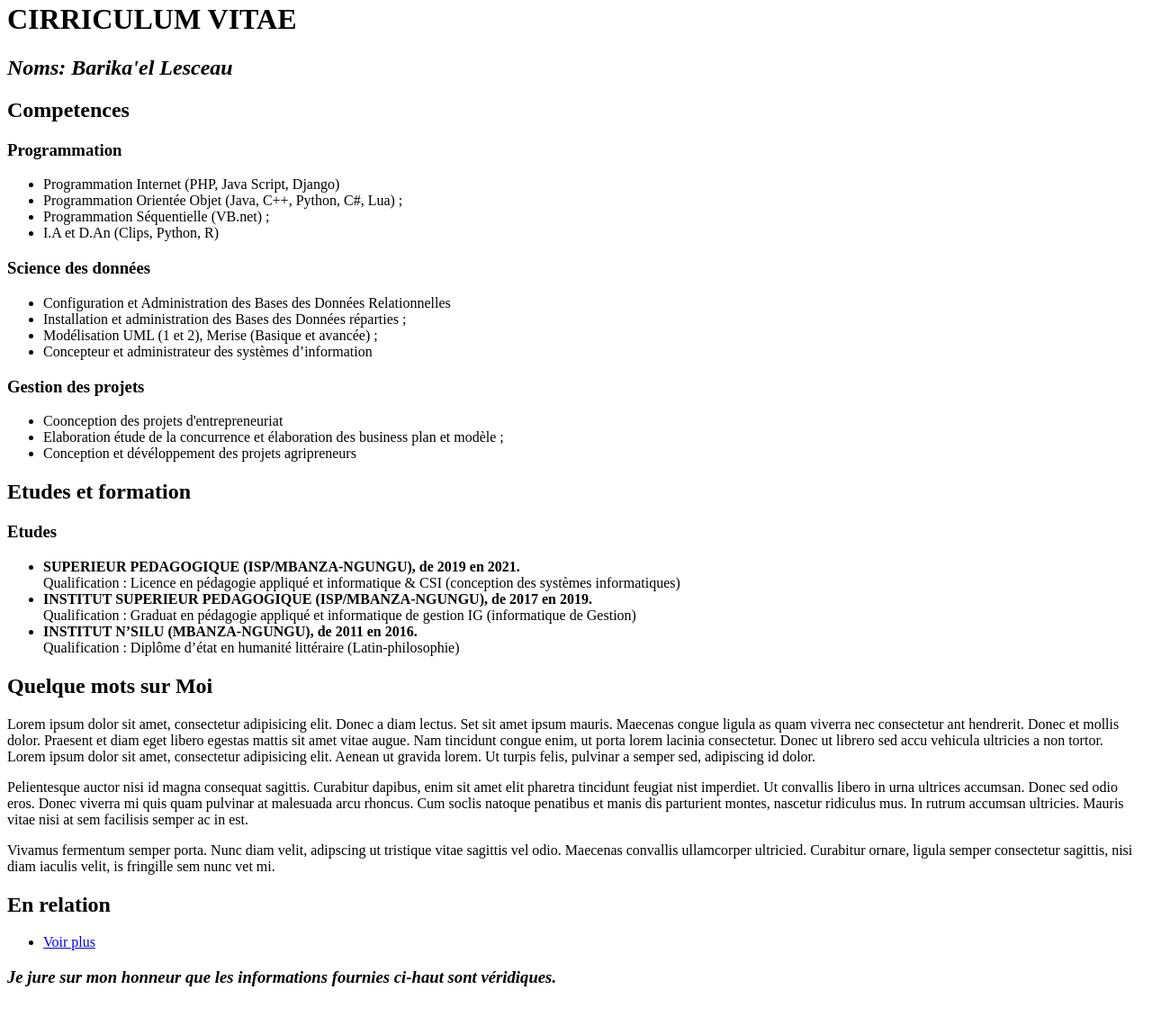
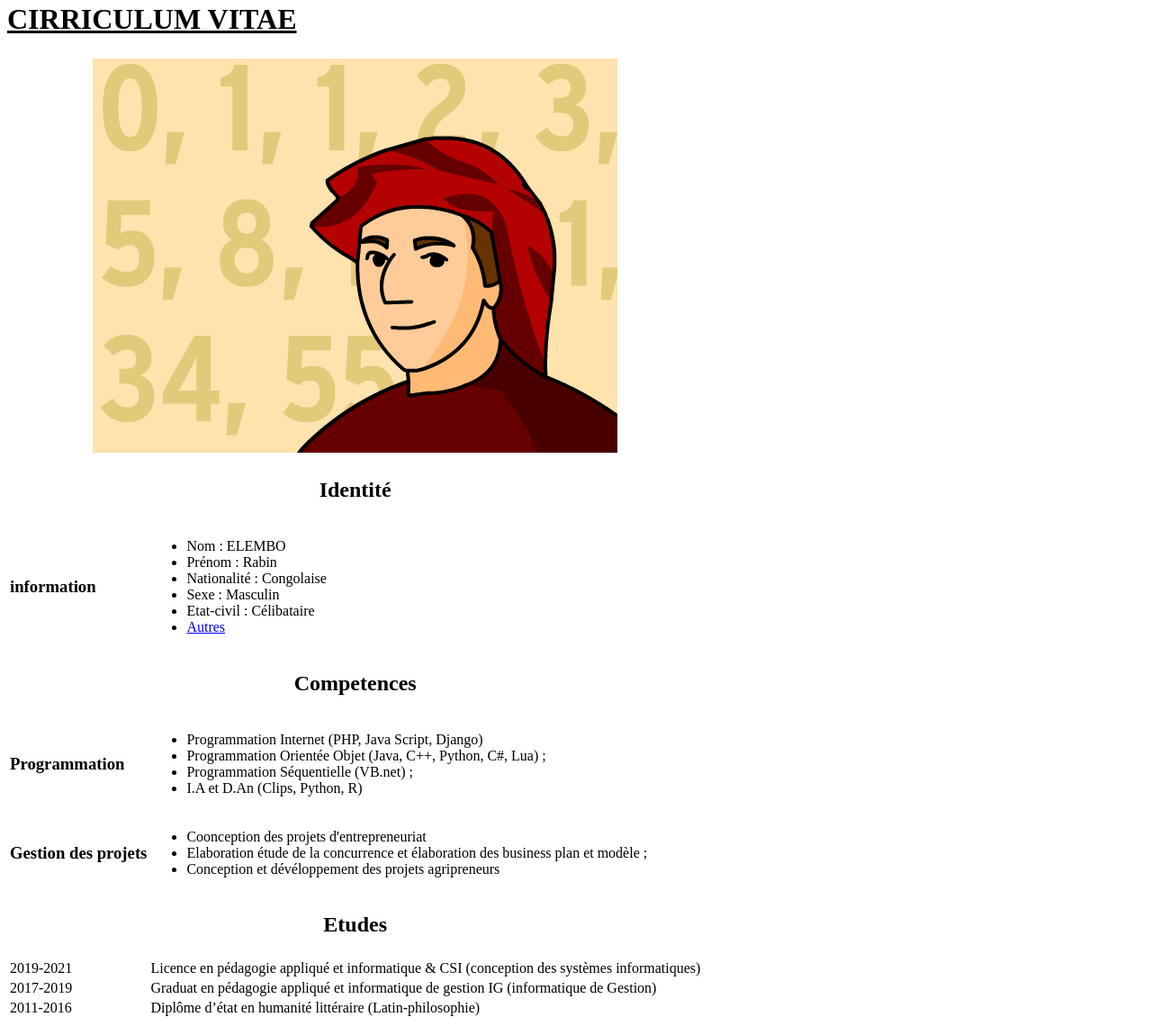
Before and after one commit to Rabinlesceau/TP1HTML, a plain HTML site: page index.html in a window 1280 px wide. Shown: the part 18-1158 px from the top of the page at 90% size. Before the commit the page ends 1134 px from the top, so only its background shows below. Drawn offline with Linux system fonts and the light colour scheme.

Commit message:
"TP maj"

```diff
--- a/index.html
+++ b/index.html
@@ -8,71 +8,88 @@
 </head>
 <body>
     <body>
-        <!-- Voici notre en‑tête principale utilisée dans toutes les pages
-              de notre site web -->
-        <header>
-          <h1>CIRRICULUM VITAE</h1>
-          <h2><i>Noms: Barika'el Lesceau</i></h2>
-        </header>
-        <h2>Competences</h2>
-        <nav>
+      <table>
+          <h1><u>CIRRICULUM VITAE</u></h1>
+          <tr>
+            <th colspan="2">
+              <img src ="screenshot1.png" alt="FBNC" id="pointA">
+            </th>
+          </tr>
+          <tr>
+            <th colspan="2"><h2>Identité</h2></th>
+          </tr>
+          <tr>
+            <td>
+              <h3>information</h3>
+            <td>
+              <ul>
+                <li>Nom : ELEMBO</li>
+                <li>Prénom : Rabin</li>
+                <li>Nationalité : Congolaise</li>
+                <li>Sexe : Masculin</li>
+                <li>Etat-civil : Célibataire</li>
+                <li><a href="Plus2Moi.html">Autres</a></li>
+              </ul>
+            </td>
+          </tr>
+
+          <tr>
+            <th colspan="2"><h2>Competences</h2></th>
+          </tr>
+              <tr>
+                <td>
                   <h3>Programmation</h3>
+                </td>
+                <td>
                   <ul>
                     <li>Programmation Internet (PHP, Java Script, Django)</li>
                     <li>Programmation Orientée Objet (Java, C++, Python, C#, Lua) ;</li>
                     <li>Programmation Séquentielle (VB.net) ;</li>
                     <li>I.A et D.An (Clips, Python, R)</li>
                   </ul>
-          <h3>Science des données</h3>
-          <ul>
-            <li>Configuration et Administration des Bases des Données Relationnelles</li>
-            <li>Installation et administration des Bases des Données réparties ;</li>
-            <li>Modélisation UML (1 et 2), Merise (Basique et avancée) ;</li>
-            <li>Concepteur et administrateur des systèmes d’information</li>
-          </ul>
+                </td>
+              </tr>
+              <tr>
+                <td>
                   <h3>Gestion des projets</h3>
+                </td>
+                <td>
                   <ul>
                     <li>Coonception des projets d'entrepreneuriat</li>
                     <li>Elaboration étude de la concurrence et élaboration des business plan et modèle ;</li>
                     <li>Conception et dévéloppement des projets agripreneurs</li>
                   </ul>
-          <h2>Etudes et formation</h2>
-          <h3>Etudes</h3>
-            <ul>
-              <li><b>SUPERIEUR PEDAGOGIQUE (ISP/MBANZA-NGUNGU), de 2019 en 2021.</b><br>
-                Qualification : Licence en pédagogie appliqué et informatique & CSI (conception des systèmes
-                informatiques)</li>
-              <li><b>INSTITUT SUPERIEUR PEDAGOGIQUE (ISP/MBANZA-NGUNGU), de 2017 en 2019.</b><br>
-                Qualification : Graduat en pédagogie appliqué et informatique de gestion IG (informatique de
-                Gestion)</li>
-              <li><b>INSTITUT N’SILU (MBANZA-NGUNGU), de 2011 en 2016.</b><br>
-                Qualification : Diplôme d’état en humanité littéraire (Latin-philosophie)</li>
-            </ul>
-
-        <main>
-
-          <!-- Il contient un article -->
-          <article>
-            <h2>Quelque mots sur Moi</h2>
-            <p>Lorem ipsum dolor sit amet, consectetur adipisicing elit. Donec a diam lectus. Set sit amet ipsum mauris. Maecenas congue ligula as quam viverra nec consectetur ant hendrerit. Donec et mollis dolor. Praesent et diam eget libero egestas mattis sit amet vitae augue. Nam tincidunt congue enim, ut porta lorem lacinia consectetur.
-            Donec ut librero sed accu vehicula ultricies a non tortor. Lorem ipsum dolor sit amet, consectetur adipisicing elit. Aenean ut gravida lorem. Ut turpis felis, pulvinar a semper sed, adipiscing id dolor.</p>
-            <p>Pelientesque auctor nisi id magna consequat sagittis. Curabitur dapibus, enim sit amet elit pharetra tincidunt feugiat nist imperdiet. Ut convallis libero in urna ultrices accumsan. Donec sed odio eros. Donec viverra mi quis quam pulvinar at malesuada arcu rhoncus. Cum soclis natoque penatibus et manis dis parturient montes, nascetur ridiculus mus. In rutrum accumsan ultricies. Mauris vitae nisi at sem facilisis semper ac in est.</p>
-            <p>Vivamus fermentum semper porta. Nunc diam velit, adipscing ut tristique vitae sagittis vel odio. Maecenas convallis ullamcorper ultricied. Curabitur ornare, ligula semper consectetur sagittis, nisi diam iaculis velit, is fringille sem nunc vet mi.</p>
-          </article>
-
-          <aside>
-            <h2>En relation</h2>
-            <ul>
-              <li><a href="Plus2Moi.html" target="blank">Voir plus</a></li>
-            </ul>
-          </aside>
-
-        </main>
-
-        <!-- Et voici notre pied de page -->
-        <footer>
-          <p><h3><i  id="pointA">Je jure sur mon honneur que les informations fournies ci-haut sont véridiques.</i></h3></p>
-        </footer>
-
+                </td>
+              </tr>
+            <tr>
+              <th colspan="2"><h2>Etudes</h2></th>
+            </tr>
+            <tr>
+                <tr>
+                  <td>
+                    2019-2021
+                  </td>
+                  <td>
+                    Licence en pédagogie appliqué et informatique & CSI (conception des systèmes informatiques)
+                  </td>
+                </tr>
+                <tr>
+                  <td>
+                    2017-2019
+                  </td>
+                  <td>
+                    Graduat en pédagogie appliqué et informatique de gestion IG (informatique de Gestion)
+                  </td>
+                </tr>
+                <tr>
+                  <td>
+                    2011-2016
+                  </td>
+                  <td>
+                    Diplôme d’état en humanité littéraire (Latin-philosophie)
+                  </td>
+                </tr>
+              </tr>
+              </table>
       </body>
 </html>
```
Also changed, not shown: Plus2Moi.html (+8 -3 lines), screenshot1.png (added). Lines whose indentation alone changed are shown as unchanged.
